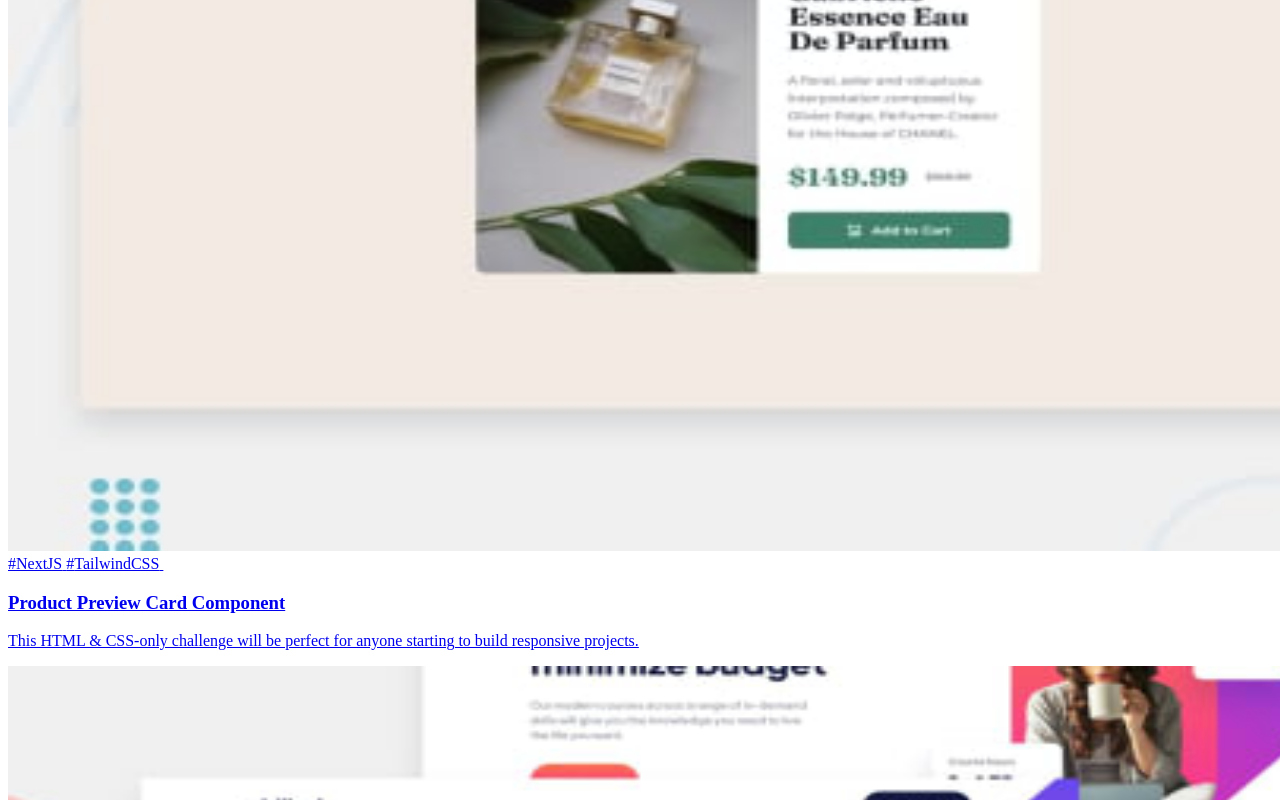
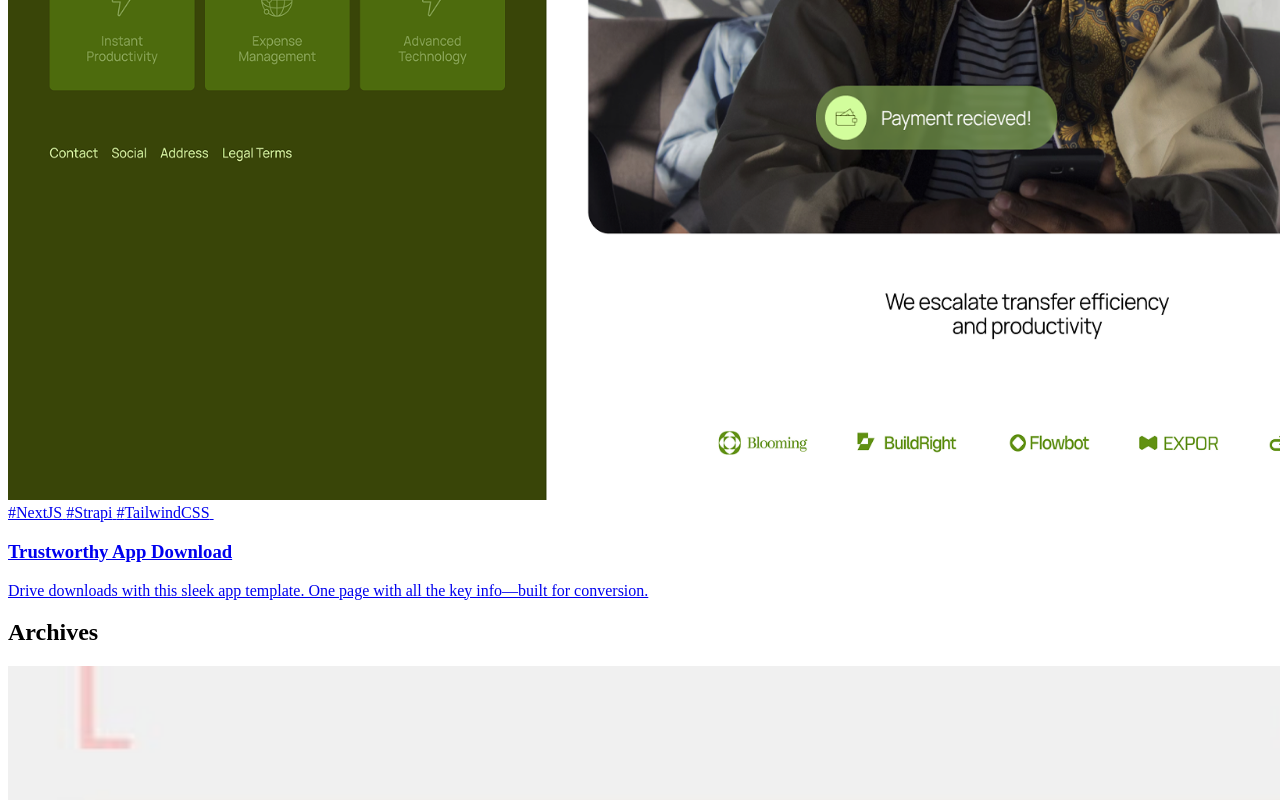
Before and after one commit to hjcasayas/hjcasayas, a Next.js app: page / in a window 1280 px wide. Shown: the part 1616-2416 px from the top of the page. Built offline with nearby package versions, Linux system fonts and the light colour scheme.

Commit message:
feat: added trustworthy app download to landing pages projects

```diff
--- a/src/app/_project/landing-page.project-list.ts
+++ b/src/app/_project/landing-page.project-list.ts
@@ -1,4 +1,5 @@
 import modernProductLaunch from "../_images/landing-pages/modern-product-launch.png";
+import trustworthyAppDownload from "../_images/landing-pages/trustworthy-app-download.png";
 
 import { Project } from "./project.model";
 
@@ -12,4 +13,13 @@
     status: "Done",
     href: "https://modern-product-launch.hjcasayas.info",
   },
+  {
+    description:
+      "Drive downloads with this sleek app template. One page with all the key info—built for conversion.",
+    tools: ["NextJS", "Strapi", "TailwindCSS"],
+    title: "Trustworthy App Download",
+    image: trustworthyAppDownload,
+    status: "Done",
+    href: "https://trustworthy-app-download.hjcasayas.info",
+  },
 ];
```
Also changed, not shown: .devcontainer/devcontainer.json, src/app/_images/landing-pages/trustworthy-app-download.png (added).
